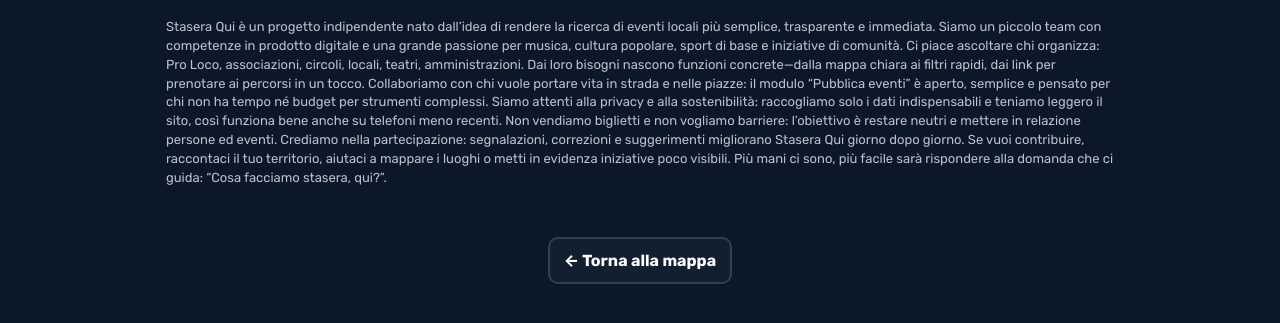
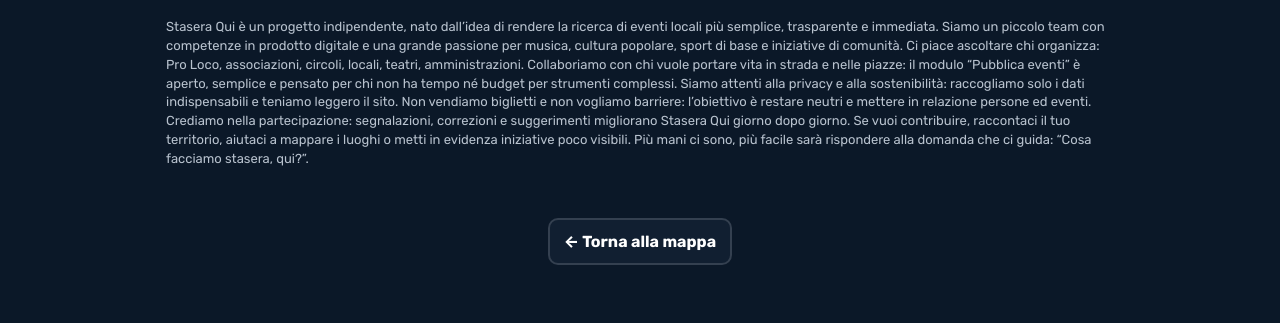
Before and after one commit to staseraqui/staseraqui.github.io, a plain HTML site: page chi-siamo.html in a window 1280 px wide. Shown: the part 145-468 px from the top of the page. Drawn offline with Linux system fonts and the light colour scheme.

Commit message:
Update chi-siamo.html

```diff
--- a/chi-siamo.html
+++ b/chi-siamo.html
@@ -16,7 +16,7 @@
 </header>
 <main class="container">
 <h1>Chi siamo</h1>
-<p class="small">Stasera Qui è un progetto indipendente nato dall’idea di rendere la ricerca di eventi locali più semplice, trasparente e immediata. Siamo un piccolo team con competenze in prodotto digitale e una grande passione per musica, cultura popolare, sport di base e iniziative di comunità. Ci piace ascoltare chi organizza: Pro Loco, associazioni, circoli, locali, teatri, amministrazioni. Dai loro bisogni nascono funzioni concrete—dalla mappa chiara ai filtri rapidi, dai link per prenotare ai percorsi in un tocco. Collaboriamo con chi vuole portare vita in strada e nelle piazze: il modulo “Pubblica eventi” è aperto, semplice e pensato per chi non ha tempo né budget per strumenti complessi. Siamo attenti alla privacy e alla sostenibilità: raccogliamo solo i dati indispensabili e teniamo leggero il sito, così funziona bene anche su telefoni meno recenti. Non vendiamo biglietti e non vogliamo barriere: l’obiettivo è restare neutri e mettere in relazione persone ed eventi. Crediamo nella partecipazione: segnalazioni, correzioni e suggerimenti migliorano Stasera Qui giorno dopo giorno. Se vuoi contribuire, raccontaci il tuo territorio, aiutaci a mappare i luoghi o metti in evidenza iniziative poco visibili. Più mani ci sono, più facile sarà rispondere alla domanda che ci guida: “Cosa facciamo stasera, qui?”.</p>
+<p class="small">Stasera Qui è un progetto indipendente, nato dall’idea di rendere la ricerca di eventi locali più semplice, trasparente e immediata. Siamo un piccolo team con competenze in prodotto digitale e una grande passione per musica, cultura popolare, sport di base e iniziative di comunità. Ci piace ascoltare chi organizza: Pro Loco, associazioni, circoli, locali, teatri, amministrazioni. Collaboriamo con chi vuole portare vita in strada e nelle piazze: il modulo “Pubblica eventi” è aperto, semplice e pensato per chi non ha tempo né budget per strumenti complessi. Siamo attenti alla privacy e alla sostenibilità: raccogliamo solo i dati indispensabili e teniamo leggero il sito. Non vendiamo biglietti e non vogliamo barriere: l’obiettivo è restare neutri e mettere in relazione persone ed eventi. Crediamo nella partecipazione: segnalazioni, correzioni e suggerimenti migliorano Stasera Qui giorno dopo giorno. Se vuoi contribuire, raccontaci il tuo territorio, aiutaci a mappare i luoghi o metti in evidenza iniziative poco visibili. Più mani ci sono, più facile sarà rispondere alla domanda che ci guida: “Cosa facciamo stasera, qui?”.</p>
 </main>
 <footer class="page-footer"><a href="index.html" class="btn">← Torna alla mappa</a></footer>
 </body></html>
```
